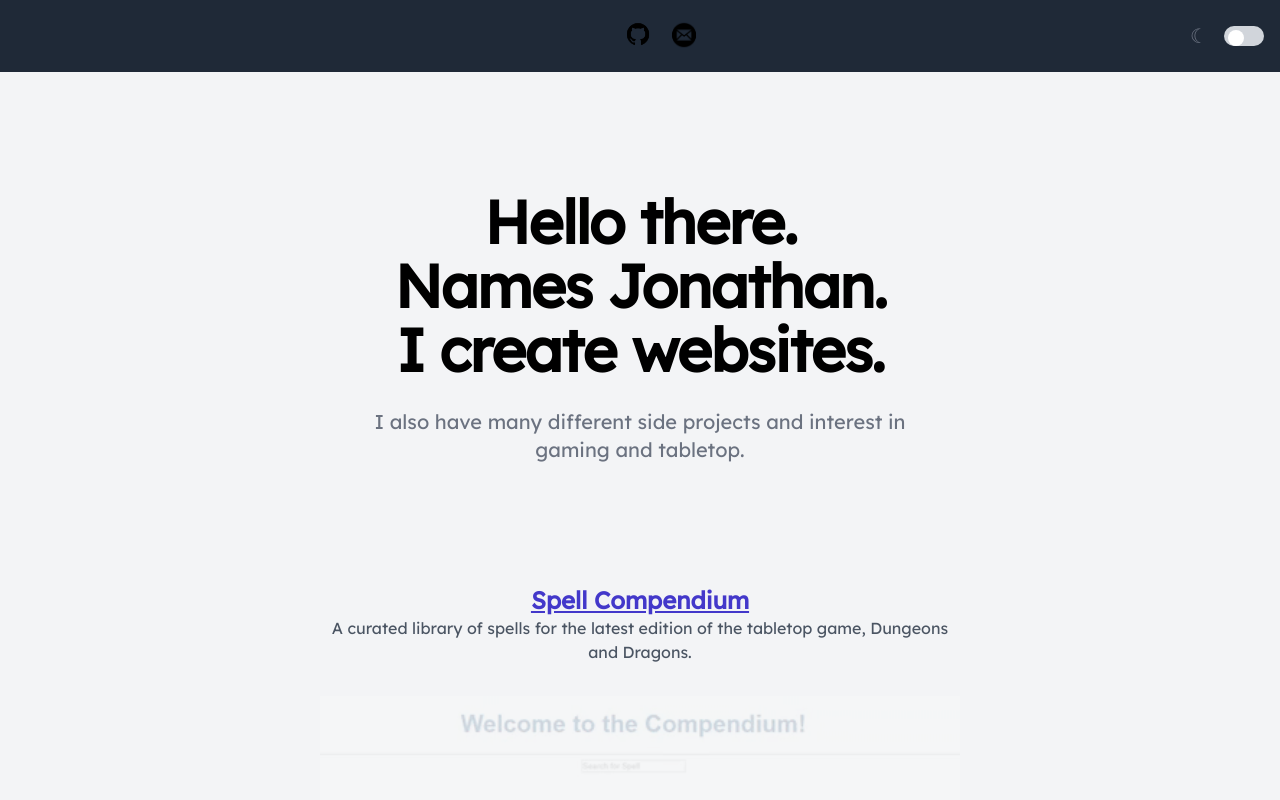
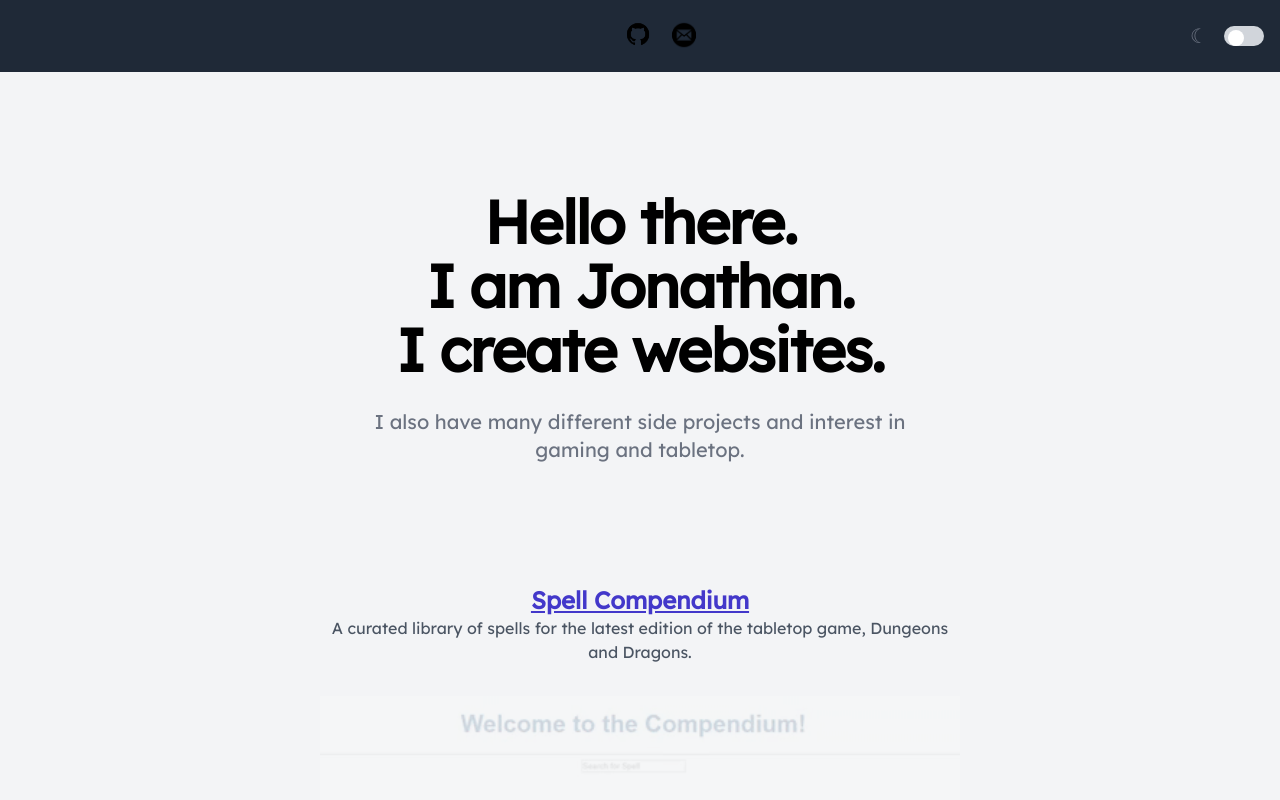
Before and after one commit to jqly2/portfolio, a website: page index.html in a window 1280 px wide. Shown: the top 800 px of the page. Drawn offline with nearby package versions, Linux system fonts and the light colour scheme.

Commit message:
Update main.html

```diff
--- a/components/main.html
+++ b/components/main.html
@@ -6,7 +6,7 @@
                 Hello there.
             </h1>
             <h1 class="flex-1 mb-1 text-4xl text-center font-extrabold leading-none tracking-tight md:text-5xl lg:text-6xl ">
-                Names Jonathan.
+                I am Jonathan.
             </h1>
             <h1 class="flex-1 mb-7 text-4xl text-center font-extrabold leading-none tracking-tight md:text-5xl lg:text-6xl">
                 I create websites.
```
